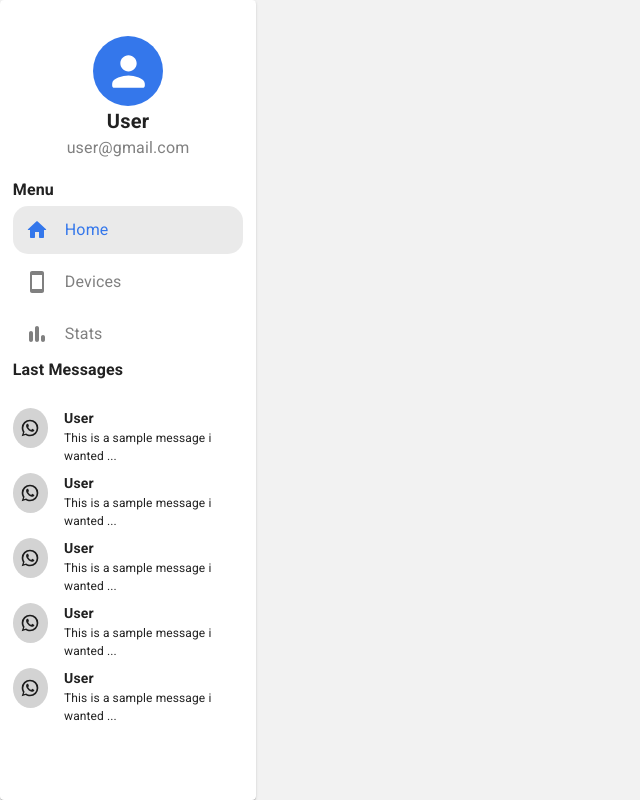
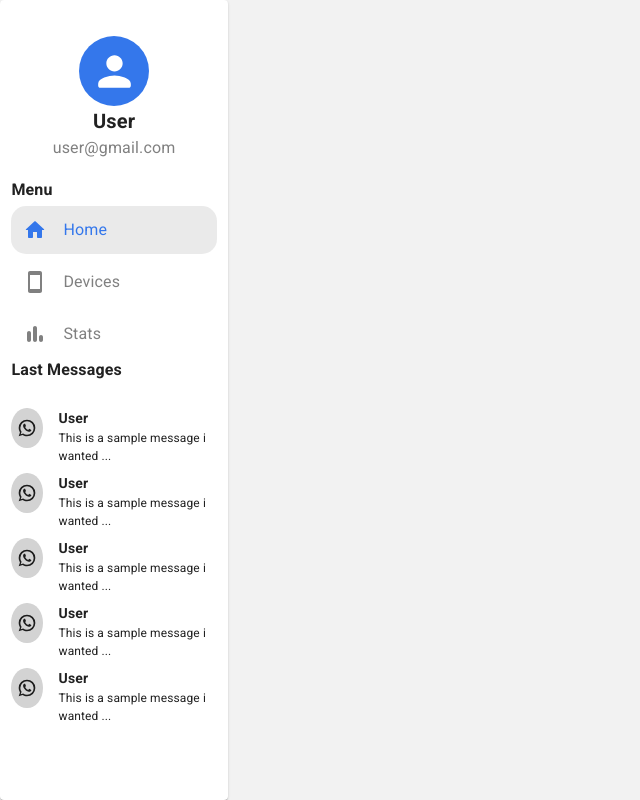
Before and after one commit to adhil72/notify-frontend, a React (Create React App) app: page / in a window 1280 px wide. Shown: the whole page, without its empty margins (0-640 px from the left). Built offline with nearby package versions, Linux system fonts and the light colour scheme; sample sign-in values are in the browser's storage.

Commit message:
minor ui fix

```diff
--- a/src/App/Layout/Layout.tsx
+++ b/src/App/Layout/Layout.tsx
@@ -12,7 +12,7 @@ function Layout({ child }: { child: any }) {
         if (router.pathname === '/auth') {
             setpageProps({ w1: '0%', w2: '100%' })
         } else {
-            setpageProps({ w1: '20%', w2: '80%' })
+            setpageProps({ w1: '18%', w2: '83%' })
         }
     }, [router.pathname])
 
--- a/src/App/Layout/SideBar.tsx
+++ b/src/App/Layout/SideBar.tsx
@@ -1,5 +1,5 @@
 import { BarChartRounded, HomeRounded, PersonRounded, SmartphoneOutlined, WhatsApp } from '@mui/icons-material'
-import { Box, Typography } from '@mui/material'
+import { Box, Grow, Typography } from '@mui/material'
 import AppCtx from "../Configs/Context"
 import { useContext } from 'react'
 import theme from '../Configs/theme'
@@ -30,7 +30,9 @@ function SideBar() {
                         {
                             SideBarElement.map((e) => {
                                 let active = ctx.active === e.title.toLocaleLowerCase()
-                                return <Box className={`${active ? 'selectedItem' : 'listItem'}`} sx={{ display: 'flex', justifyContent: 'left', p: 1.5, mt: 0.5 }}>{<e.icon sx={{}} />} <Typography sx={{ ml: 2 }}>{e.title}</Typography></Box>
+                                return <Grow in>
+                                    <Box className={`${active ? 'selectedItem' : 'listItem'}`} sx={{ display: 'flex', justifyContent: 'left', p: 1.5, mt: 0.5 }}>{<e.icon sx={{}} />} <Typography sx={{ ml: 2 }}>{e.title}</Typography></Box>
+                                </Grow>
                             })
                         }
                     </Box>
```
